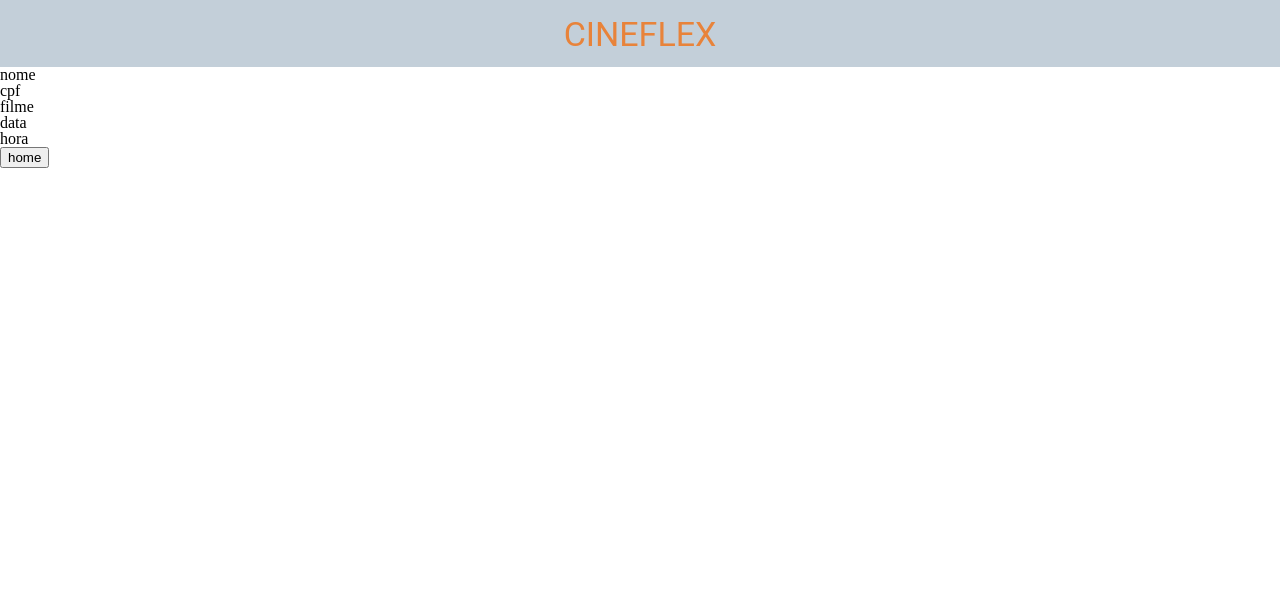
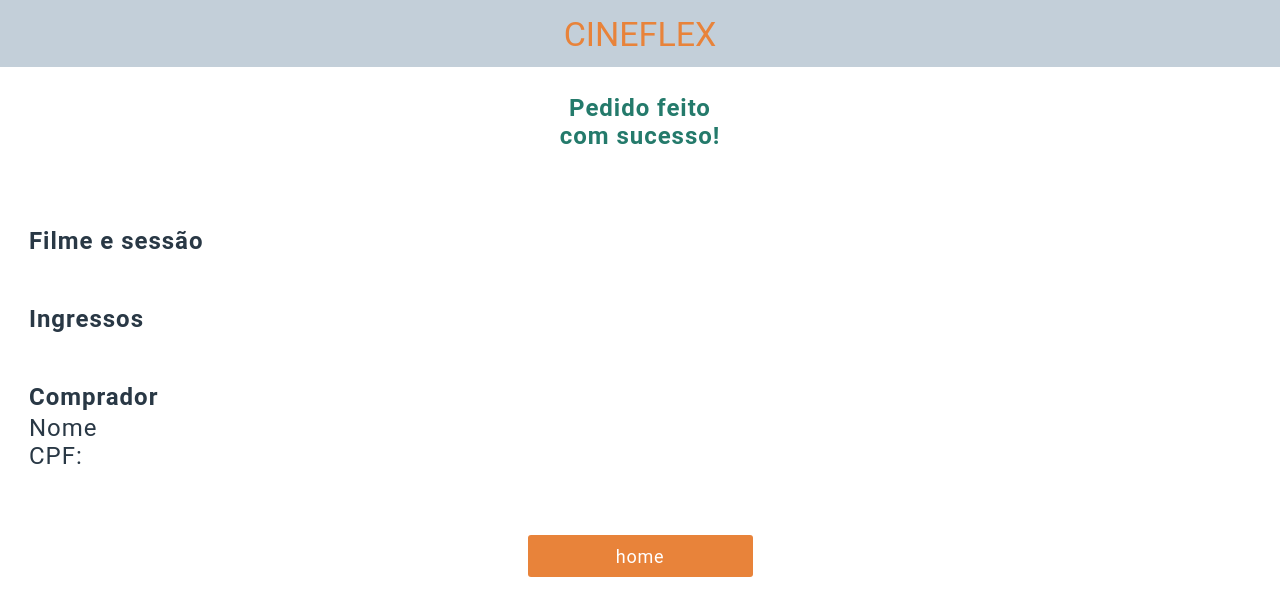
Before and after one commit to Notye1K/Cineflex, a React (Create React App) app: page /sucesso in a window 1280 px wide. Shown: the top 616 px of the page. Built offline with nearby package versions, Linux system fonts and the light colour scheme.

Commit message:
quase pronto

```diff
--- a/src/App.js
+++ b/src/App.js
@@ -8,7 +8,7 @@ import Success from './Components/Success'
 import styled from 'styled-components'
 
 export default function App() {
-    const [name, setName] = useState('')
+    const [personName, setPersonName] = useState('')
     const [cpf, setCpf] = useState('')
     const [movie, setMovie] = useState('')
     const [date, setDate] = useState('')
@@ -21,11 +21,11 @@ export default function App() {
             <Routes>
                 <Route path='/' element={<MainPage />} ></Route>
                 <Route path='/filme/:idFilme' element={<Hours />}></Route>
-                <Route path='/assentos/:idSessao' element={<Seats name={name} setName={setName}
+                <Route path='/assentos/:idSessao' element={<Seats personName={personName} setPersonName={setPersonName}
                     cpf={cpf} setCpf={setCpf} setMovie={setMovie} setDate={setDate} setMovieHour={setMovieHour}
                     setSeat={setSeat}/>}></Route>
                 <Route path='/sucesso' element={<Success movie={movie} date={date} movieHour={movieHour} seat={seat}
-                    name={name} cpf={cpf} setCpf={setCpf} setName={setName} />}></Route>
+                    personName={personName} cpf={cpf} setCpf={setCpf} setPersonName={setPersonName} />}></Route>
             </Routes>
         </BrowserRouter>
     )
--- a/src/Components/Seats/index.js
+++ b/src/Components/Seats/index.js
@@ -4,11 +4,12 @@ import { useParams, Link } from 'react-router-dom'
 import H1 from '../H1'
 import styled from 'styled-components'
 
-export default function Seats({ name, cpf, setName, setCpf, setMovie, setDate, setMovieHour, setSeat } ) {
+export default function Seats({ personName, cpf, setPersonName, setCpf, setMovie, setDate, setMovieHour, setSeat } ) {
     const [data, setData] = useState(null)
     const { idSessao } = useParams()
     const [chairs, setChairs] = useState([])
     const [chairsName, setChairsName] = useState([])
+    const [freeToGo, setFreeToGo] = useState(false)
 
 
     useEffect(() => {
@@ -52,11 +53,11 @@ export default function Seats({ name, cpf, setName, setCpf, setMovie, setDate, s
                 </div>
             </ThreeCircles>
 
-            <Questions question='Nome do comprador' name={name} setName={setName}/>
-            <Questions question='CPF do comprador' cpf={cpf} setCpf={setCpf}/>
+            <Questions question='Nome do comprador' personName={personName} setPersonName={setPersonName} chairs={chairs} setFreeToGo={setFreeToGo}/>
+            <Questions question='CPF do comprador' cpf={cpf} setCpf={setCpf} chairs={chairs} setFreeToGo={setFreeToGo}/>
 
-            <Link nome='kkkkkkk' to='/sucesso'>
-                <Button onClick={() => finishing(chairs, chairsName, cpf, name, setSeat)}>Reservar assento(s)</Button>
+            <Link to={freeToGo && '/sucesso'}>
+                <Button onClick={() => finishing(chairs, chairsName, cpf, personName, setSeat, setFreeToGo)}>Reservar assento(s)</Button>
             </Link>
             <Footer>
                 <img src={data.movie.posterURL} alt={data.movie.title} />
@@ -78,19 +79,19 @@ function Seat({ name, isAvailable, id, chairs, chairsName, setChairs, setChairsN
     )
 }
 
-function Questions({ question, name, cpf, setName, setCpf }) {
+function Questions({ question, personName, cpf, setPersonName, setCpf }) {
     return (
         <QuestionContainer>
             <p>{question}:</p>
             <input type="text" placeholder={`${question}...`}
-                value={question === 'Nome do comprador' ? name : cpf}
-                onChange={event => question === 'Nome do comprador' ? setName(event.target.value) : setCpf(event.target.value)} />
+                value={question === 'Nome do comprador' ? personName : cpf}
+                onChange={event => question === 'Nome do comprador' ? (
+                    setPersonName(event.target.value)) : setCpf(event.target.value)} />
         </QuestionContainer>
     )
 }
 
 function click(isAvailable, name, element, id, chairs, chairsName, setChairs, setChairsName) {
-    console.log(id)
     if (!isAvailable) return alert('Esse assento não está disponível')
     else {
         element.classList.toggle('clicked')
@@ -101,12 +102,25 @@ function click(isAvailable, name, element, id, chairs, chairsName, setChairs, se
     setChairsName(arrayName)
 }
 
-function finishing(chairs, chairsName, cpf, name, setSeat) {
-    if(cpf === '' || name === '' || chairs.length === 0) return alert ('preecha nome e cpf e escolha uma cadeira')
-    console.log(chairs);
+function verify(setFreeToGo, cpf, personName, chairs) {
+    if (cpf === '' || personName === '' || chairs.length === 0) {
+        setFreeToGo(false)
+    }
+    else {
+        setFreeToGo(true)
+    }
+}
+
+function finishing(chairs, chairsName, cpf, personName, setSeat, setFreeToGo) {
+    if (cpf === '' || personName === '' || chairs.length === 0) {
+        setFreeToGo(false)
+        alert('preecha nome e cpf e escolha uma cadeira')
+        return
+    }
     const newArray = []
     const newArrayName = []
     let counter = 0
+    setFreeToGo(true)
     for (let i = 0; i < chairs.length; i++) {
         for (let j = 0; j < chairs.length; j++) {
             if(chairs[i] === chairs[j]) counter++
@@ -126,18 +140,18 @@ function finishing(chairs, chairsName, cpf, name, setSeat) {
         }
     }
 
-    console.log(`nome = ${name} ---- cpf = ${cpf}`);
-    const post = { ids: newArray, name, cpf }
-    console.log(post);
+    // console.log(`nome = ${personName} ---- cpf = ${cpf}`);
+    const post = { ids: newArray, name:personName, cpf }
+    // console.log(post);
     setSeat(newArrayName)
-    console.log(newArrayName);
+    // console.log(newArrayName);
 
-    // const promisse = axios.post('https://mock-api.driven.com.br/api/v4/cineflex/seats/book-many', post)
-    // promisse.then( )
-    // promisse.catch(() => {
-    //     alert('algo deu errado')
-    //     window.location.reload()
-    // })
+    const promisse = axios.post('https://mock-api.driven.com.br/api/v4/cineflex/seats/book-many', post)
+    promisse.then( )
+    promisse.catch(() => {
+        alert('algo deu errado')
+        window.location.reload()
+    })
 }
 
 const Container = styled.div`
@@ -176,6 +190,9 @@ const Circle = styled.div`
     &.clicked{
         background: #8DD7CF;
         border: 1px solid #1AAE9E;
+    }
+    &:hover{
+        cursor: pointer;
     }
 `
 
@@ -236,6 +253,8 @@ const QuestionContainer = styled.div`
     & input {
         width: 327px;
         height: 51px;
+        padding-left: 18px;
+
 
         background: #FFFFFF;
         border: 1px solid #D5D5D5;
@@ -246,11 +265,11 @@ const QuestionContainer = styled.div`
         font-weight: normal;
         font-size: 18px;
         line-height: 21px;
-        color: #AFAFAF;
+        color: black;
     }
 
     & input::placeholder{
-            padding-left: 18px;
+            color: #AFAFAF;
         }
 `
 
--- a/src/Components/Success/index.js
+++ b/src/Components/Success/index.js
@@ -1,19 +1,87 @@
 import { Link } from "react-router-dom"
+import styled from 'styled-components'
 
-export default function Success({ name, cpf, movie, date, movieHour, seat, setCpf, setName }) {
+export default function Success({ personName, cpf, movie, date, movieHour, seat, setCpf, setPersonName }) {
     return (
         <>
-            <p>nome {name}</p>
-            <p>cpf {cpf}</p>
-            <p>filme {movie}</p>
-            <p>data { date}</p>
-            <p>hora { movieHour}</p>
-            {seat.map(i => <p> cadeira {i} </p>)}
+            <SubHeader>
+                Pedido feito <br/>
+                com sucesso!
+            </SubHeader>
+
+            <Container>
+                <div>Filme e sessão</div>
+                <p>{movie}</p>
+                <p>{date} {movieHour}</p>
+                <div>Ingressos</div>
+                {seat.map(i => <p key={i}>Assento {i} </p>)}
+                <div>Comprador</div>
+                <p>Nome {personName} </p>
+                <p>CPF: {cpf}</p>
+            </Container>
 
             <Link to='/' onClick={() => {
-                setName('')
+                setPersonName('')
                 setCpf('')
-            }}><button>home </button></Link>
+            }}><Button>home </Button></Link>
         </>
     )
 }
+
+const SubHeader = styled.div`
+    width: 100%;
+    height: 110px;
+
+    font-family: Roboto;
+    font-style: normal;
+    font-weight: bold;
+    font-size: 24px;
+    line-height: 28px;
+    text-align: center;
+    letter-spacing: 0.04em;
+    color: #247A6B;
+
+    display: flex;
+    align-items: center;
+    justify-content: center;
+`
+
+const Container = styled.div`
+    margin-left: 29px;
+
+    font-family: Roboto;
+    font-style: normal;
+    font-weight: normal;
+    font-size: 24px;
+    line-height: 28px;
+    letter-spacing: 0.04em;
+    color: #293845;
+    & div{
+        font-weight: bold;
+        margin-top: 50px;
+        margin-bottom: 3px;
+    }
+`
+
+const Button = styled.button`
+    width: 225px;
+    height: 42px;
+    margin: 65px auto 10px auto;
+
+    background: #E8833A;
+    border: none;
+    border-radius: 3px;
+
+    font-family: Roboto;
+    font-style: normal;
+    font-weight: normal;
+    font-size: 18px;
+    line-height: 21px;
+    text-align: center;
+    letter-spacing: 0.04em;
+    color: #FFFFFF;
+
+    display: flex;
+    align-items: center;
+    justify-content: center;
+`
```
